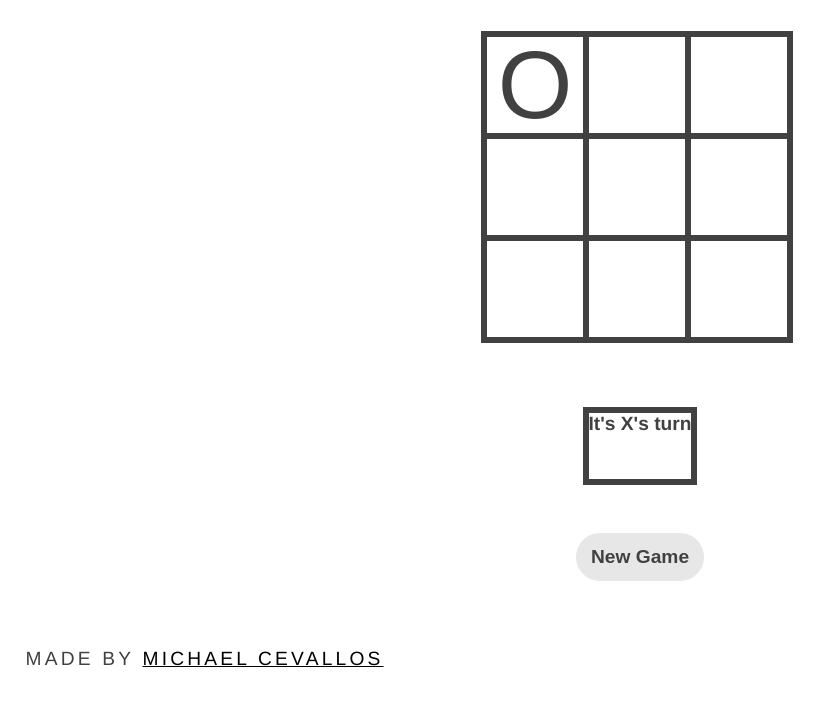
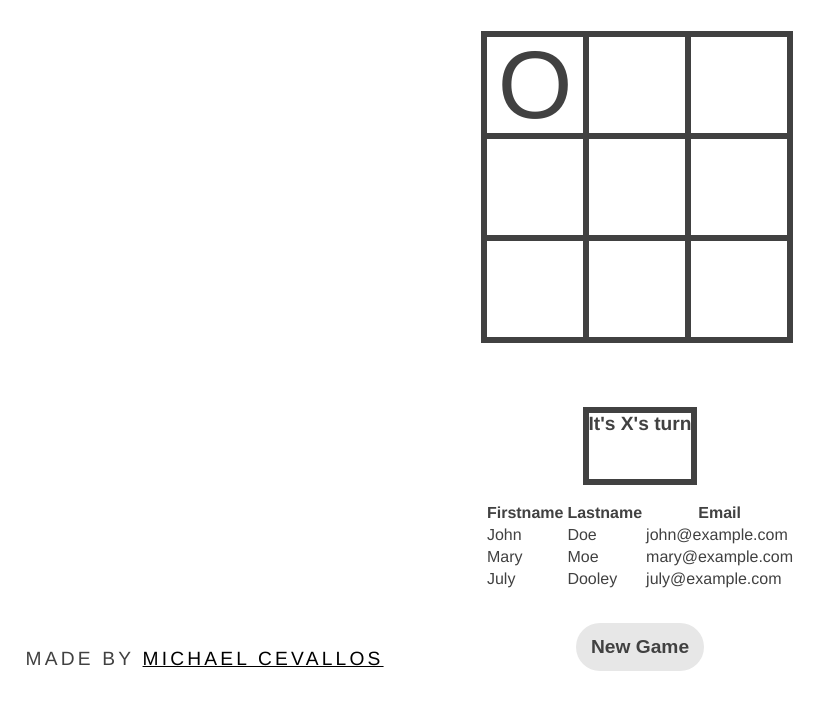
Before and after one commit to cop4808-spring-2023-fullstack-web/hw3-tic-tac-toe-js-mcevallos2020, a plain HTML site: page index.html in a window 1280 px wide. Shown: the part 104-807 px from the top of the page, without its empty margins (0-829 px from the left). Drawn offline with Linux system fonts and the light colour scheme.

Commit message:
commit 2/12/2023 5:21 PM

```diff
--- a/index.html
+++ b/index.html
@@ -27,6 +27,33 @@
       <div class="status" id="bottom"></div>
     </div>
 
+    <table class="table table-dark table-striped">
+      <thead>
+        <tr>
+          <th>Firstname</th>
+          <th>Lastname</th>
+          <th>Email</th>
+        </tr>
+      </thead>
+      <tbody>
+        <tr>
+          <td>John</td>
+          <td>Doe</td>
+          <td>john@example.com</td>
+        </tr>
+        <tr>
+          <td>Mary</td>
+          <td>Moe</td>
+          <td>mary@example.com</td>
+        </tr>
+        <tr>
+          <td>July</td>
+          <td>Dooley</td>
+          <td>july@example.com</td>
+        </tr>
+      </tbody>
+    </table>
+
     <button class="restart">New Game</button>
 
     <footer>
```
